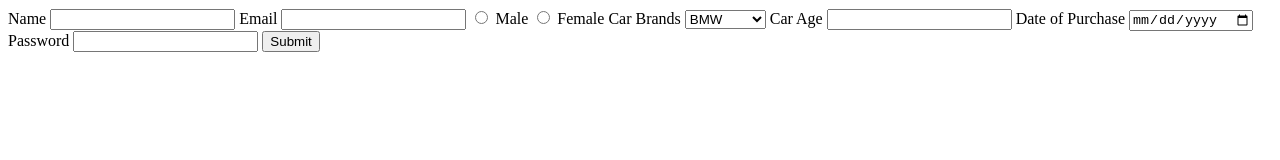
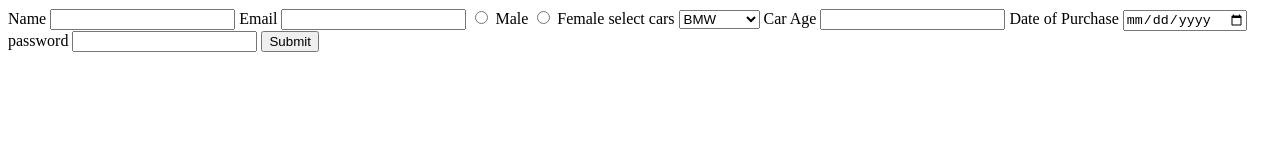
Before and after one commit to acciojob/car-insurance-form-manojkalyan27, a website: page main.html in a window 1280 px wide. Drawn offline with Linux system fonts and the light colour scheme.

Commit message:
created a submission

```diff
--- a/main.html
+++ b/main.html
@@ -21,7 +21,7 @@
 		<label for="gender" >Female</label>
 
 
-				<label for="carbrands"  itemtype="select">Car Brands</label>
+				<label for="carbrands"  itemtype="select">select cars</label>
 		<select>
 			<option>BMW</option>
 			<option>Audi</option>
@@ -35,7 +35,7 @@
 				<label for="dop" >Date of Purchase</label>
 		<input type="date" id="dop" required>
 
-				<label for="Password" >Password</label>
+				<label for="Password" >password</label>
 		<input type="password" id="Password" required>
 
 		<button type="submit">Submit</button>
```
